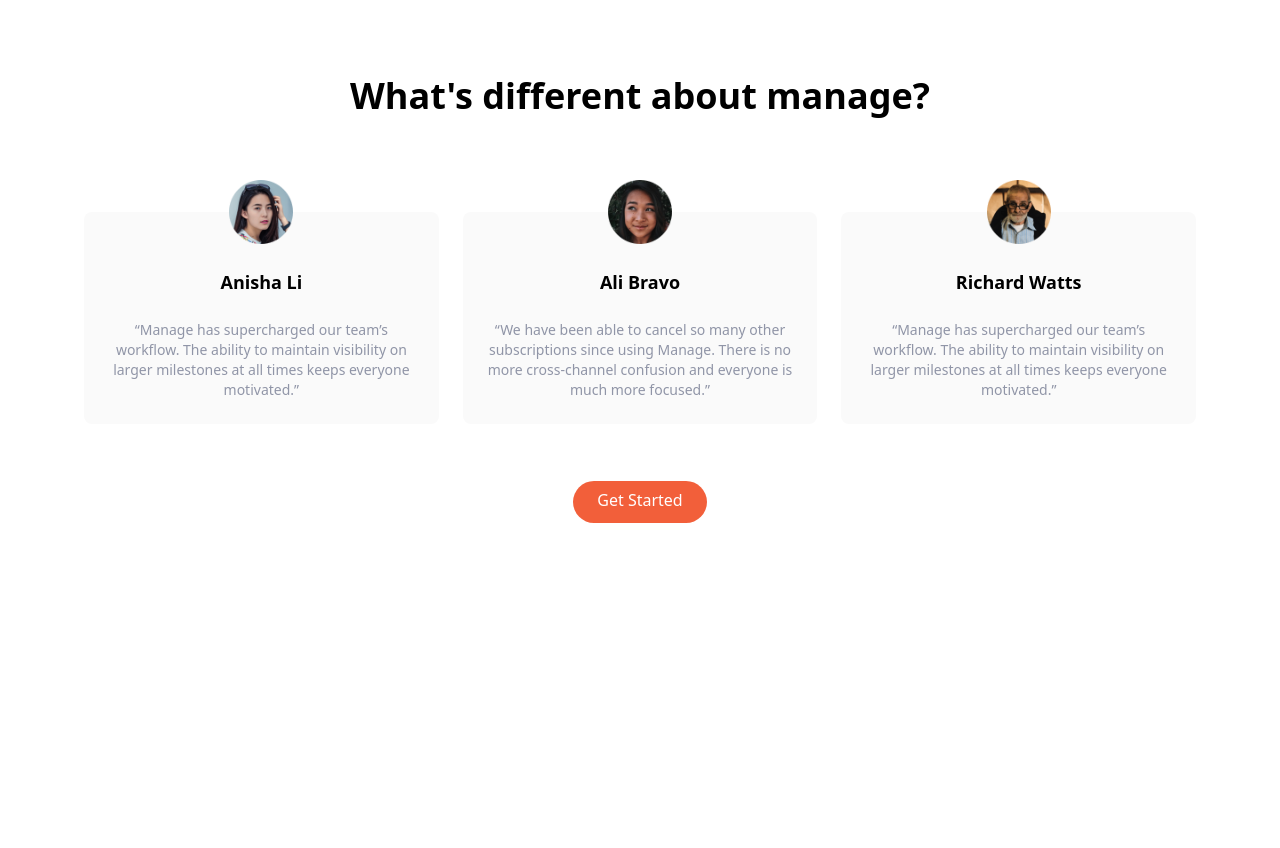
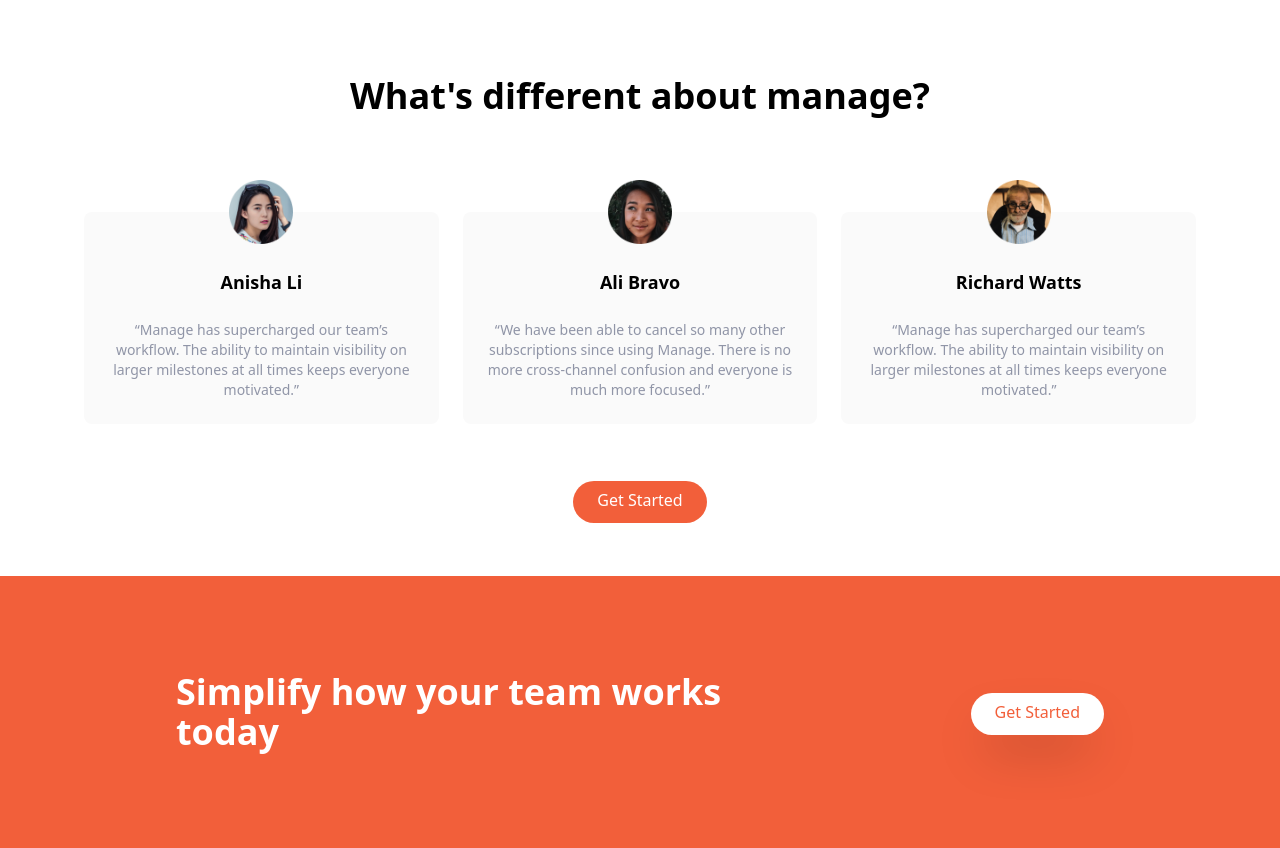
Before and after one commit to siamislam1603/tailwind-practice, a website: page index.html in a window 1280 px wide. Shown: the part 1192-2040 px from the top of the page. Before the commit the page ends 1768 px from the top, so only its background shows below. Drawn offline with Linux system fonts and the light colour scheme.

Commit message:
CTA section

```diff
--- a/index.html
+++ b/index.html
@@ -148,5 +148,16 @@
             </div>
         </div>
     </section>
+    <!-- CTA Section -->
+    <section id="cta" class="bg-brightRed">
+        <div class="container mx-auto px-6 py-24 space-y-12 flex flex-col items-center justify-between md:flex-row md:space-y-0">
+            <h2 class="text-5xl font-bold leading-tight text-center text-white md:text-4xl md:max-w-xl md:text-left">
+                Simplify how your team works today
+            </h2>
+            <div>
+                <a href="#" class="p-3 px-6 pt-2 shadow-2xl bg-white text-brightRed baseline rounded-full baseline hover:bg-gray-900">Get Started</a>
+            </div>
+        </div>
+    </section>
 </body>
 </html>
```
Also changed, not shown: css/main.css.
